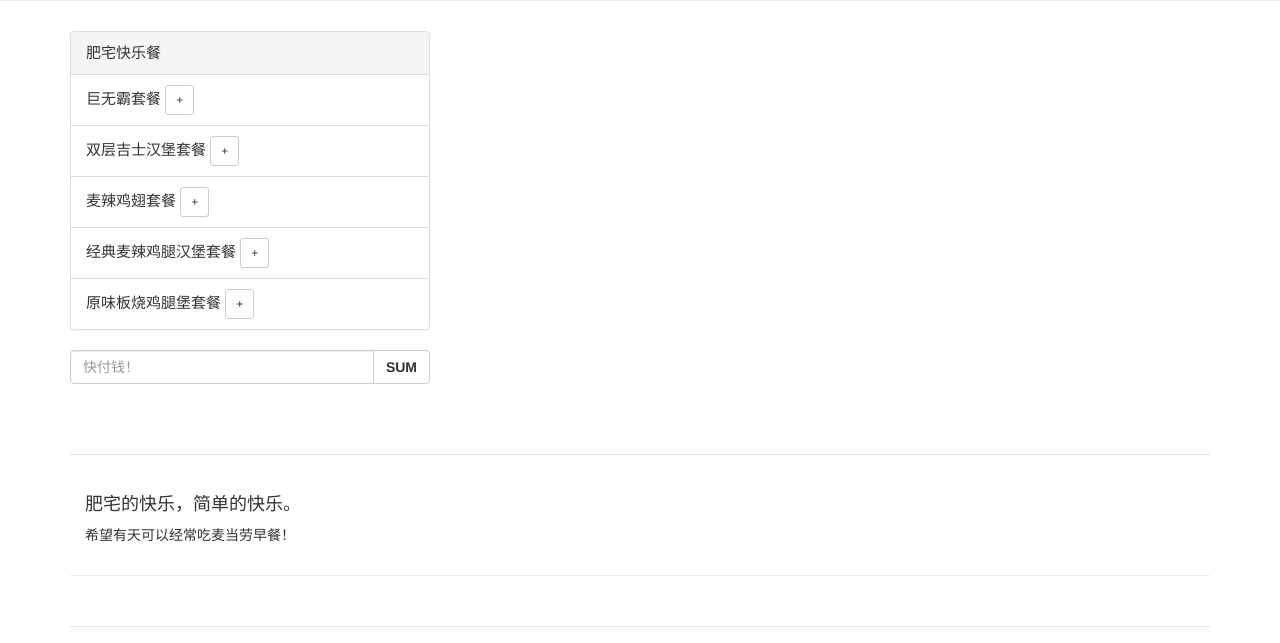
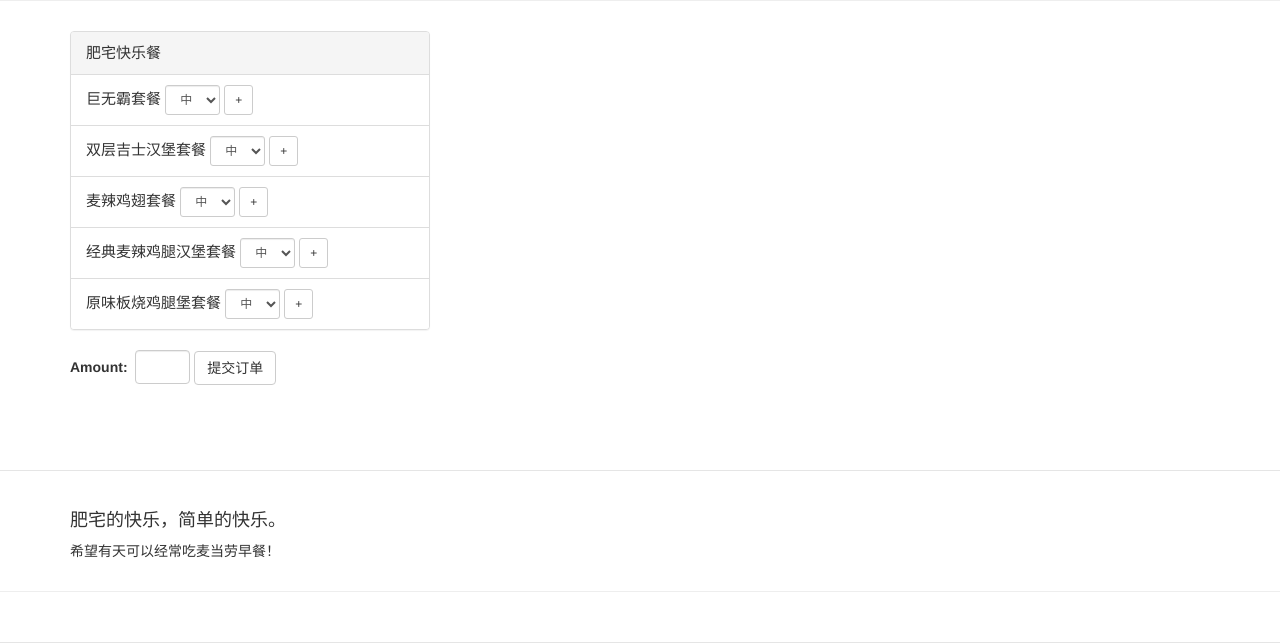
Before and after one commit to cs-cena/Model, a Flask app: template restaurant/app/templates/menu.html in a window 1280 px wide. Shown: the part 589-1232 px from the top of the page. Run offline with Flask 2, Linux system fonts and the light colour scheme; the template is opened without the code that fills it, so the values that code supplies are empty.

Commit message:
update menu.html form&button-amount

```diff
--- a/restaurant/app/static/scripts/main.js
+++ b/restaurant/app/static/scripts/main.js
@@ -1,7 +1,8 @@
 const btns = document.querySelectorAll('#meal')
 
-let times = 1
+
 for (let i = 0; i < btns.length; i++) {
+	let times = 1
 	btns[i].onclick  = function(e) {
 		e.target.textContent = times
 		times++
--- a/restaurant/app/static/styles/style.css
+++ b/restaurant/app/static/styles/style.css
@@ -19,3 +19,8 @@
     border: 0;
     border-top: 1px solid #eee;
 }
+
+.form-control {
+	width: 55px;
+	display:inline-block;
+}
--- a/restaurant/app/templates/menu.html
+++ b/restaurant/app/templates/menu.html
@@ -73,6 +73,7 @@
     <div class="container">
       <div class="row">
         <div class="col-md-4">
+          <form >
             <!--带面板的列表组-->
             <div class="panel panel-default">
               <!-- Default panel contents -->
@@ -81,28 +82,53 @@
               <!-- List group -->
               <ul class="list-group">
                 <li class="list-group-item">巨无霸套餐
-                <button class="btn btn-default btn-sm" id="meal" type="submit">+</button>
+                  <select class="form-control input-sm">
+                    <option>中</option>
+                    <option>大</option>
+                  </select>
+                  <button class="btn btn-default btn-sm" id="meal" type="button">+</button>
                 </li>
+
                 <li class="list-group-item">双层吉士汉堡套餐
-                <button class="btn btn-default btn-sm" id="meal" type="submit">+</button>
+                  <select class="form-control input-sm">
+                    <option>中</option>
+                    <option>大</option>
+                  </select>
+                  <button class="btn btn-default btn-sm" id="meal" type="button">+</button>
                 </li>
+
                 <li class="list-group-item">麦辣鸡翅套餐
-                <button class="btn btn-default btn-sm" id="meal" type="submit">+</button>
+                  <select class="form-control input-sm">
+                    <option>中</option>
+                    <option>大</option>
+                  </select>
+                  <button class="btn btn-default btn-sm" id="meal" type="button">+</button>
                 </li>
+
                 <li class="list-group-item">经典麦辣鸡腿汉堡套餐
-                <button class="btn btn-default btn-sm" id="meal" type="submit">+</button>
+                  <select class="form-control input-sm">
+                    <option>中</option>
+                    <option>大</option>
+                  </select>
+                  <button class="btn btn-default btn-sm" id="meal" type="button">+</button>
                 </li>
+
                 <li class="list-group-item">原味板烧鸡腿堡套餐
-                <button class="btn btn-default btn-sm" id="meal" type="submit">+</button>
+                  <select class="form-control input-sm">
+                    <option>中</option>
+                    <option>大</option>
+                  </select>
+                  <button class="btn btn-default btn-sm" id="meal" type="button">+</button>
                 </li>
               </ul>
             </div>
 
-        <div class="input-group">
-          <input type="text" class="form-control" placeholder="快付钱！" aria-describedby="basic-addon2">
-          <span class="input-group-btn">
-            <button class="btn btn-default" type="submit"><strong>SUM</strong></button>
-          </span>
+            <div class="form-group">
+              <label for="amount">Amount:&nbsp</label>
+              <input type="text" class="form-control" id="amount">
+              <button type="submit" class="btn btn-default">提交订单</button>
+            </div>
+          </form>
         </div>
       </div>
     </div>
```
Also changed, not shown: sql-practice/sql-youdao.sql (+74 -0 lines). Lines whose indentation alone changed are shown as unchanged.
